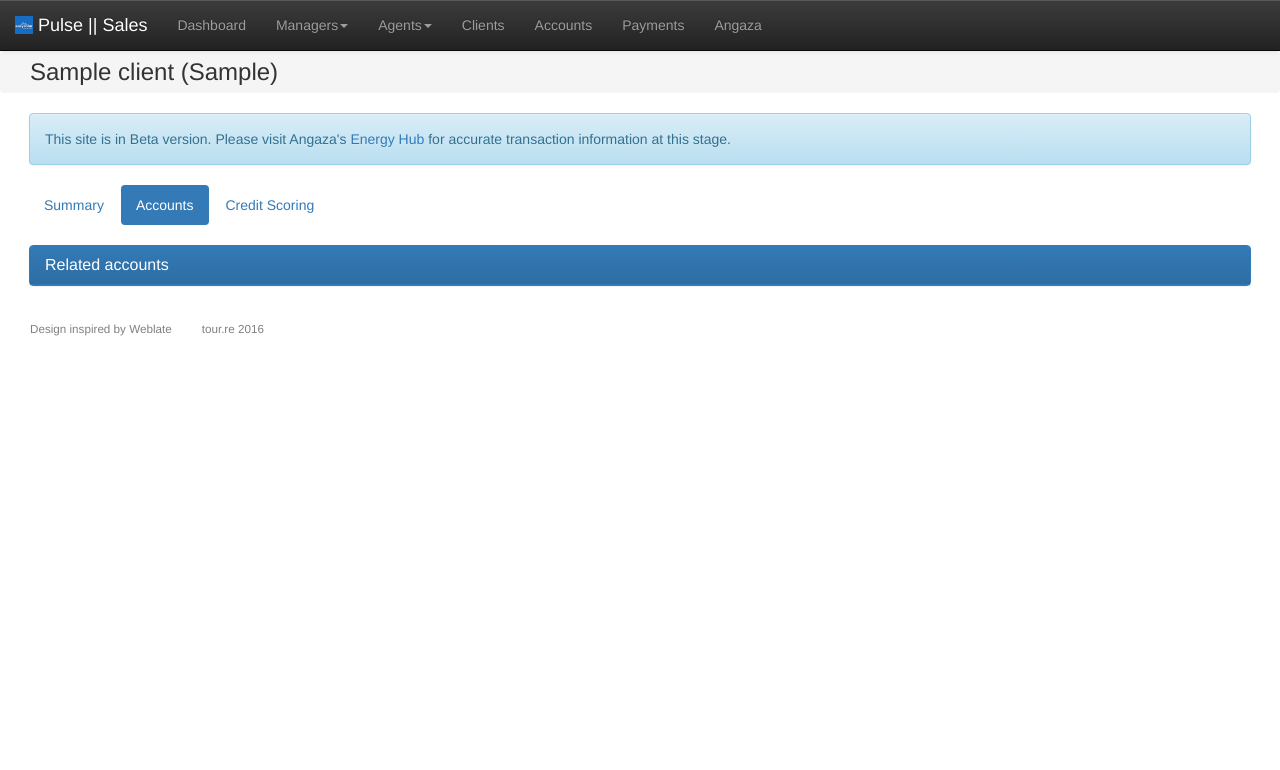
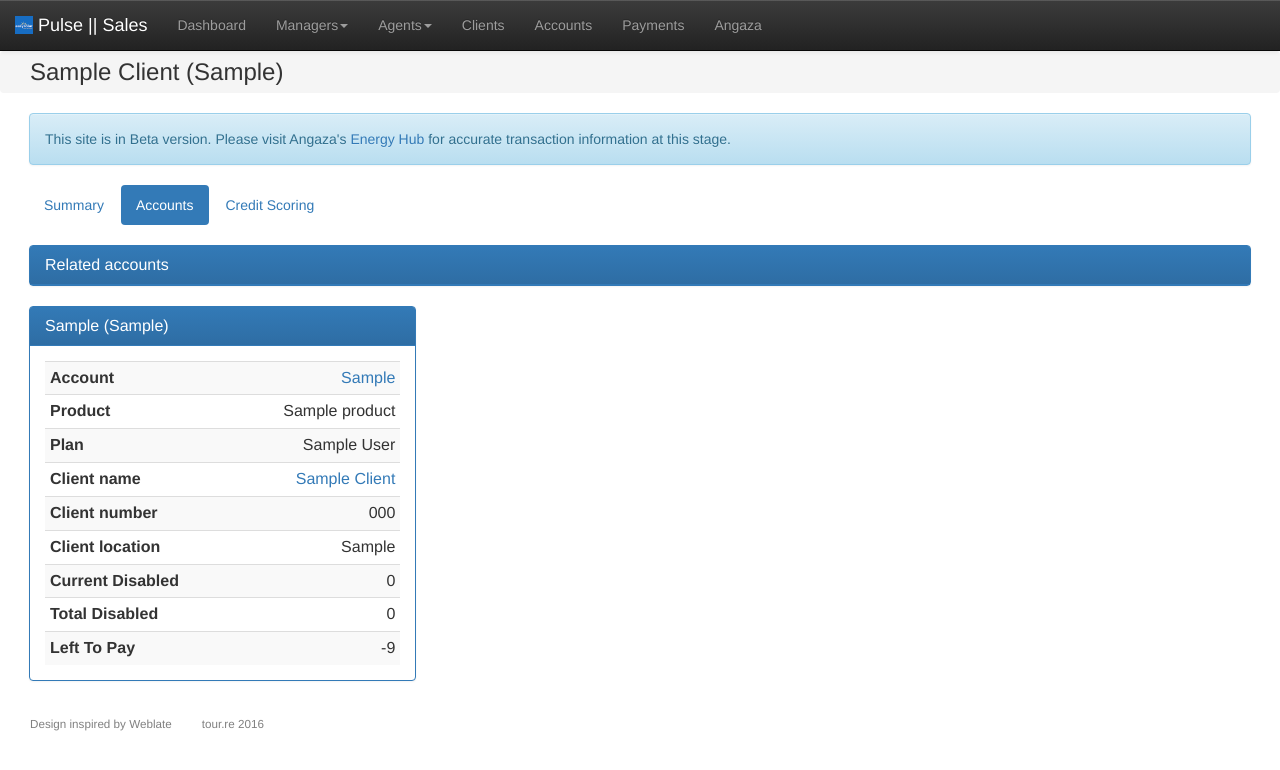
Before and after one commit to tourRe/azimuth, a Django app: page /sales/clients/1/ in a window 1280 px wide, after a click on "Accounts". Shown: the top 770 px of the page. Run offline with Django 3.2, Linux system fonts and the light colour scheme; tables that the repository leaves empty hold one stand-in row (values such as "Sample post"); parts of the project's set-up code (start-up, migrations or seed data) failed here and were passed over; some libraries are stand-ins or nearby versions.

Commit message:
improvements to accounts and clients display

```diff
--- a/pulse/sales/models.py
+++ b/pulse/sales/models.py
@@ -281,6 +281,10 @@ class Account(models.Model):
             result += payment.amount
         return result
 
+    @cached_property
+    def left_to_pay(self):
+        return self.plan_tot - self.paid
+
     # Payments collected a given month, 'offset' from current month
     def paid_by_month(self, offset):
         result = 0
@@ -434,12 +438,6 @@ class Account(models.Model):
                     and is_this_month(self.last_payment.date,0))
                 )
 
-    # Returns outstanding amount for which no payments in the last 'days'
-    def OAR(self,days):
-        if self.days_disabled(now=True) > days:
-            return self.plan_tot - self.get_paid
-        return 0
-
 # CREATES A TRANSACTION AND TRANSACTION ITEM WHEN AN ACCOUNT IS CREATED
 @receiver(post_save, sender=Account,
         dispatch_uid='Account_save_signal')
--- a/pulse/sales/templates/sales/agent.html
+++ b/pulse/sales/templates/sales/agent.html
@@ -32,7 +32,7 @@
         <div class="panel-heading"><h4 class="panel-title">Accounts currently disabled for 7 days+</h4></div>
       </div>
       {% with active_table=par7_table %}
-      {% include "sales/table_account_list_boxes.html" %}
+      {% include "sales/boxes_account_list.html" %}
       {% endwith %}
     </div>
 
@@ -41,7 +41,7 @@
         <div class="panel-heading"><h4 class="panel-title">Accounts disabled in total for 14 days+</h4></div>
       </div>
       {% with active_table=pdp14_table %}
-      {% include "sales/table_account_list_boxes.html" %}
+      {% include "sales/boxes_account_list.html" %}
       {% endwith %}
     </div>
 
@@ -50,7 +50,7 @@
         <div class="panel-heading"><h4 class="panel-title">Products to reposess (disabled in total for 30 days+)</h4></div>
       </div>
       {% with active_table=pdp30_table %}
-      {% include "sales/table_account_list_boxes.html" %}
+      {% include "sales/boxes_account_list.html" %}
       {% endwith %}
     </div>
 
--- a/pulse/sales/templates/sales/table_account_list_boxes.html
+++ b/pulse/sales/templates/sales/boxes_account_list.html
@@ -1,13 +1,14 @@
+{% load humanize %}
 {% for line_title, account in active_table.items %}
   <div class="col-lg-4">
     <div class="panel panel-primary">
       <div class="panel-heading"><h4 class="panel-title">
-          {{ account.account_GLP }}</h4></div>
+          {% autoescape off %}{{ line_title }}{% endautoescape %}</h4></div>
       <div class="panel-body">
         <table class="table table-condensed table-striped">
           <tr>
             <th>Account</th>
-            <td>{{ line_title }}</td>
+            <td><a href='/sales/accounts/{{ account.account_Angaza }}/'>{{ account.account_GLP }}</a></td>
           </tr>
           <tr>
             <th>Product</th>
@@ -18,8 +19,8 @@
             <td>{{ account.plan_name }}</td>
           </tr>
           <tr>
-            <th>Client</th>
-            <td>{{ account.client.name|title }}</td>
+            <th>Client name</th>
+            <td><a href='/sales/clients/{{ account.client.pk }}/'>{{ account.client.name|title }}</a></td>
           </tr>
           <tr>
             <th>Client number</th>
@@ -39,7 +40,7 @@
           </tr>
           <tr>
             <th>Left To Pay</th>
-            <td>tbd</td>
+            <td>{{ account.left_to_pay|intcomma }}</td>
           </tr>
         </table>
       </div>
--- a/pulse/sales/templates/sales/client.html
+++ b/pulse/sales/templates/sales/client.html
@@ -1,7 +1,7 @@
 {% extends "sales/base.html" %}
 
 {% block breadcrumbs %}
-{{ client.name }} ({{ client.location }})
+{{ client.name|title }} ({{ client.location|title }})
 {% endblock %}
 
 {% block content %}
@@ -24,13 +24,16 @@
       </div>
     </div>
 
-    <div class="tab-pane active" id="accounts">
+    <div class="tab-pane" id="accounts">
       <div class="panel panel-primary">
         <div class="panel-heading"><h4 class="panel-title">Related accounts</h4></div>
       </div>
+      {% with active_table=related_accounts %}
+      {% include "sales/boxes_account_list.html" %}
+      {% endwith %}
     </div>
 
-    <div class="tab-pane active" id="credit">
+    <div class="tab-pane" id="credit">
       <div class="panel panel-primary">
         <div class="panel-heading"><h4 class="panel-title">Credit scoring details</h4></div>
       </div>
--- a/pulse/sales/views.py
+++ b/pulse/sales/views.py
@@ -101,7 +101,9 @@ def agent(request, agent_login):
     Q = Account.objects.filter(agent=agent).order_by('account_GLP')
     for acc in Q:
         if acc.is_active and acc.days_disabled_current >= 7:
-            key = acc.account_GLP + " (" + acc.account_Angaza + ")"
+            key = ("<a href='/sales/accounts/" + acc.account_Angaza + "/'>"
+                    + " " + acc.account_GLP + " (" + acc.account_Angaza
+                    + ")</a>")
             par7_table[key] = acc
     context['par7_table'] = par7_table
 
@@ -110,7 +112,9 @@ def agent(request, agent_login):
     Q = Account.objects.filter(agent=agent).order_by('account_GLP')
     for acc in Q:
         if acc.is_active and acc.days_disabled >= 14:
-            key = acc.account_GLP + " (" + acc.account_Angaza + ")"
+            key = ("<a href='/sales/accounts/" + acc.account_Angaza + "/'>"
+                    + " " + acc.account_GLP + " (" + acc.account_Angaza
+                    + ")</a>")
             pdp14_table[key] = acc
     context['pdp14_table'] = pdp14_table
 
@@ -119,7 +123,9 @@ def agent(request, agent_login):
     Q = Account.objects.filter(agent=agent).order_by('account_GLP')
     for acc in Q:
         if acc.is_active and acc.days_disabled >= 30:
-            key = acc.account_GLP + " (" + acc.account_Angaza + ")"
+            key = ("<a href='/sales/accounts/" + acc.account_Angaza + "/'>"
+                    + " " + acc.account_GLP + " (" + acc.account_Angaza
+                    + ")</a>")
             pdp30_table[key] = acc
     context['pdp30_table'] = pdp30_table
 
@@ -145,6 +151,16 @@ def client(request, client_pk):
             }
     client = Client.objects.get(pk = client_pk)
     context['client'] = client
+
+    # Adding related accounts to context
+    related_accounts = collections.OrderedDict()
+    Q = Account.objects.filter(client=client).order_by('account_GLP')
+    for acc in Q:
+        key = ("<a href='/sales/accounts/" + acc.account_Angaza + "/'>"
+                + " " + acc.account_GLP + " (" + acc.account_Angaza
+                + ")</a>")
+        related_accounts[key] = acc
+    context['related_accounts'] = related_accounts
     return render(request, 'sales/client.html', context)
 
 def account_index(request):
@@ -249,6 +265,8 @@ def account(request, account_Angaza):
             'manager_list' : manager_list,
             'agent_list' : agent_list
             }
+    account = Account.objects.get(account_Angaza = account_Angaza)
+    context['account'] = account
     return render(request, 'sales/account.html', context)
 
 def payment_index(request):
```
Also changed, not shown: pulse/sales/templates/sales/account.html (+26 -2 lines), pulse/sales/templates/sales/table_client_list.html (added, +24 -0 lines).
